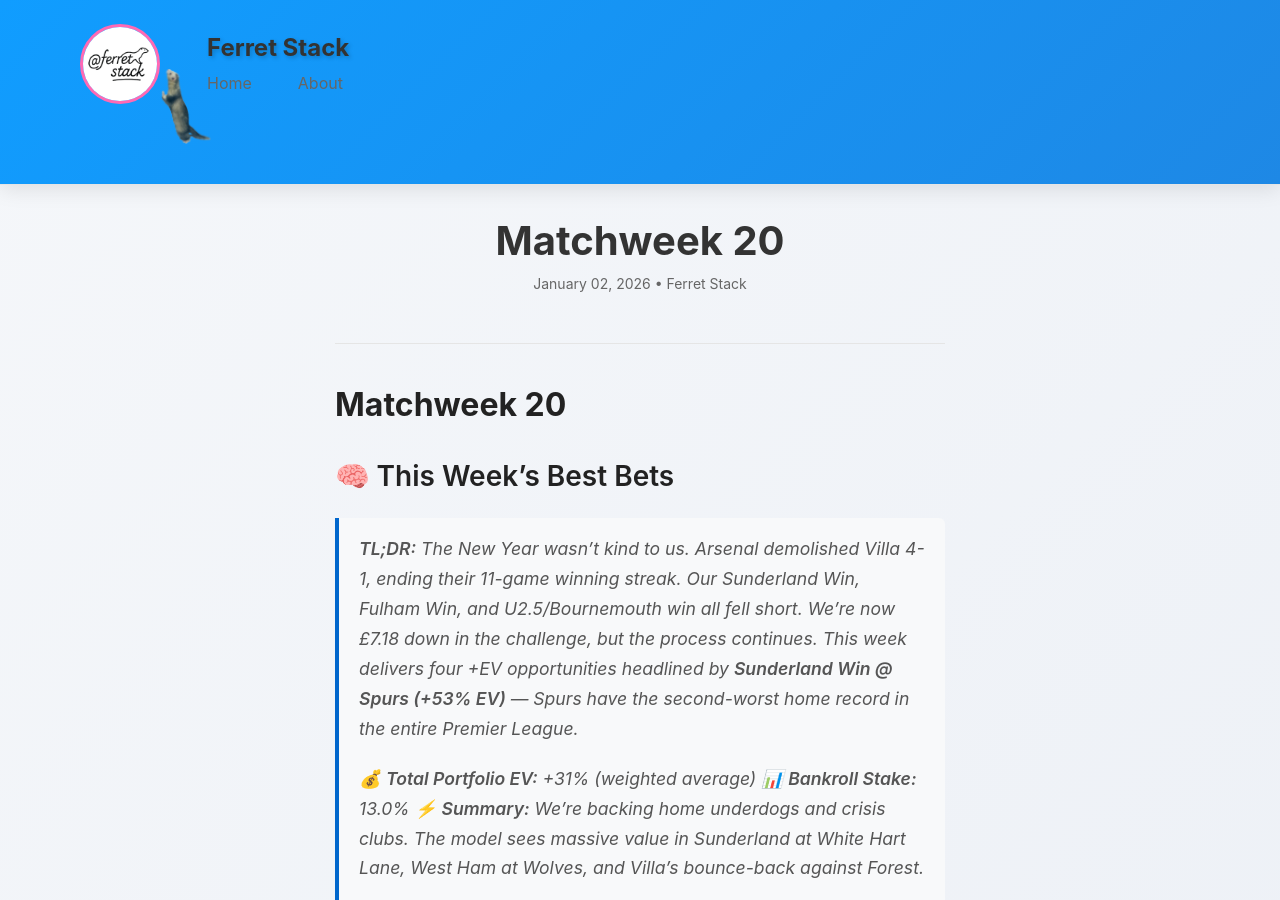
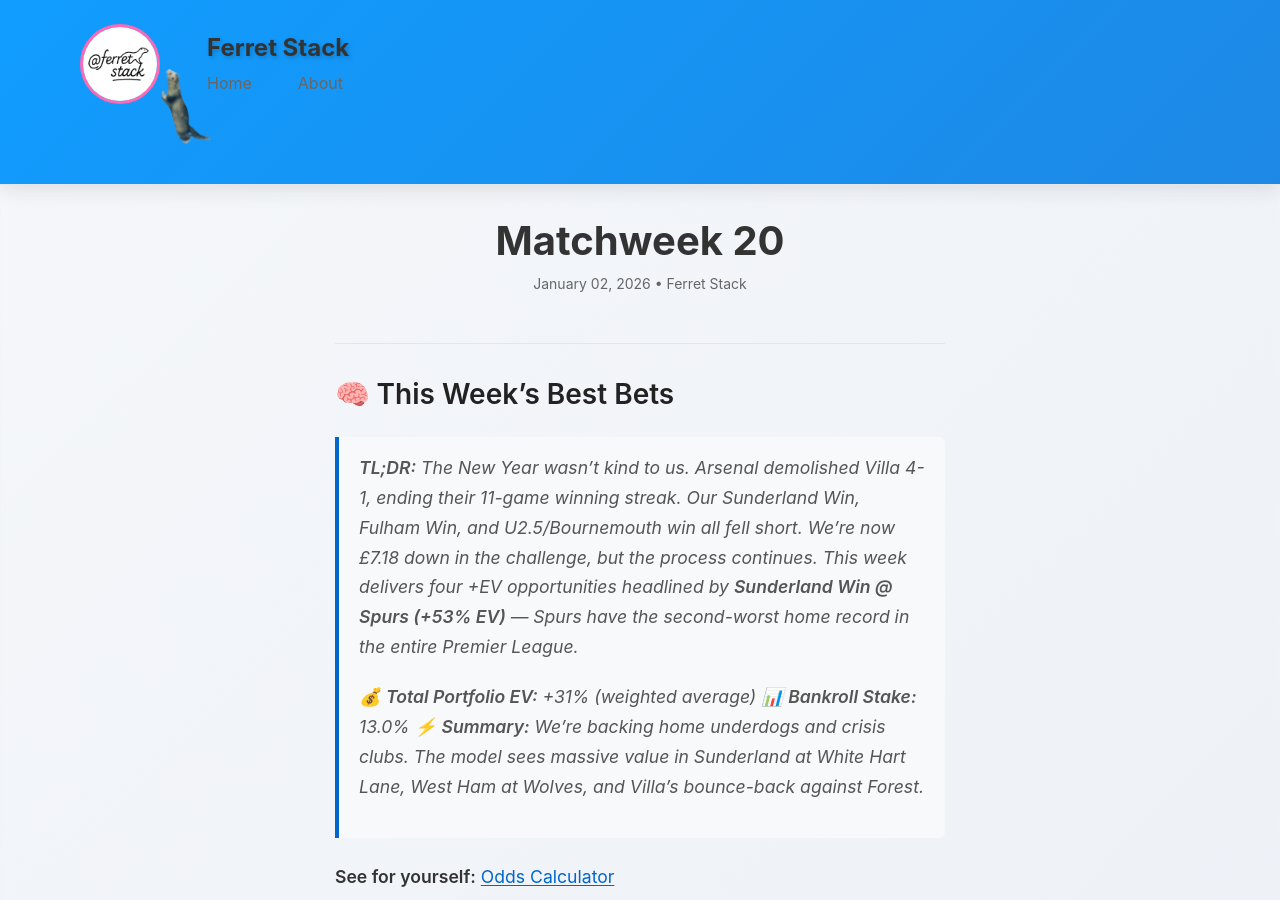
Before and after one commit to ferret-stack/ferret-stack.github.io, a Jekyll site: the page built from _posts/2026-01-02-Matchweek-20.md, in a window 1280 px wide and 900 px high. Built offline with Jekyll 4.4.1, drawn with Linux system fonts in a browser that asks for light colours.

Commit message:
Update 2026-01-02-Matchweek-20.md

```diff
--- a/_posts/2026-01-02-Matchweek-20.md
+++ b/_posts/2026-01-02-Matchweek-20.md
@@ -5,8 +5,6 @@
 ferret: boolean
 author: Ferret Stack
 ---
-# Matchweek 20
-
 ## 🧠 **This Week's Best Bets**
 
 > **TL;DR:** The New Year wasn't kind to us. Arsenal demolished Villa 4-1, ending their 11-game winning streak. Our Sunderland Win, Fulham Win, and U2.5/Bournemouth win all fell short. We're now £7.18 down in the challenge, but the process continues. This week delivers four +EV opportunities headlined by **Sunderland Win @ Spurs (+53% EV)** — Spurs have the second-worst home record in the entire Premier League.
```
